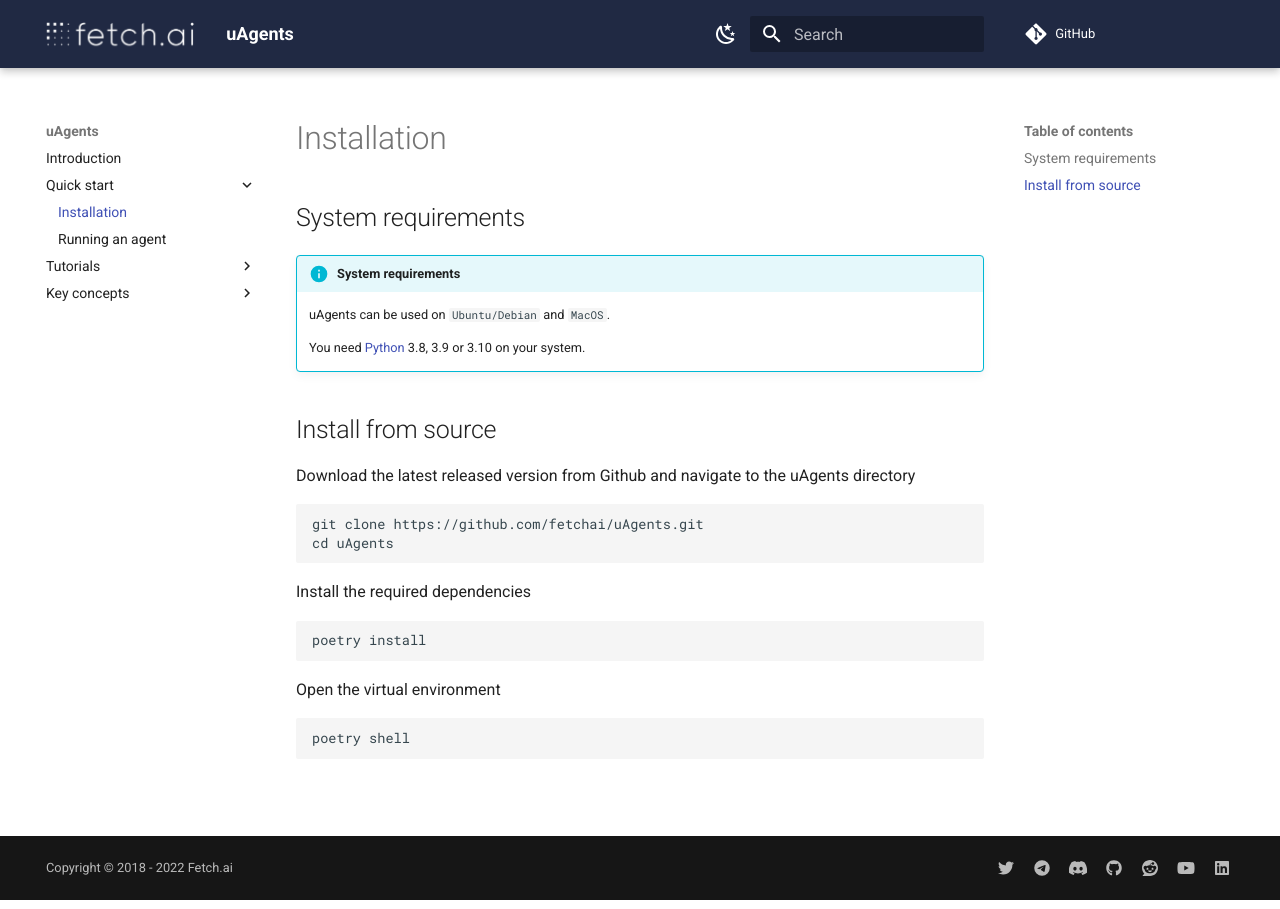
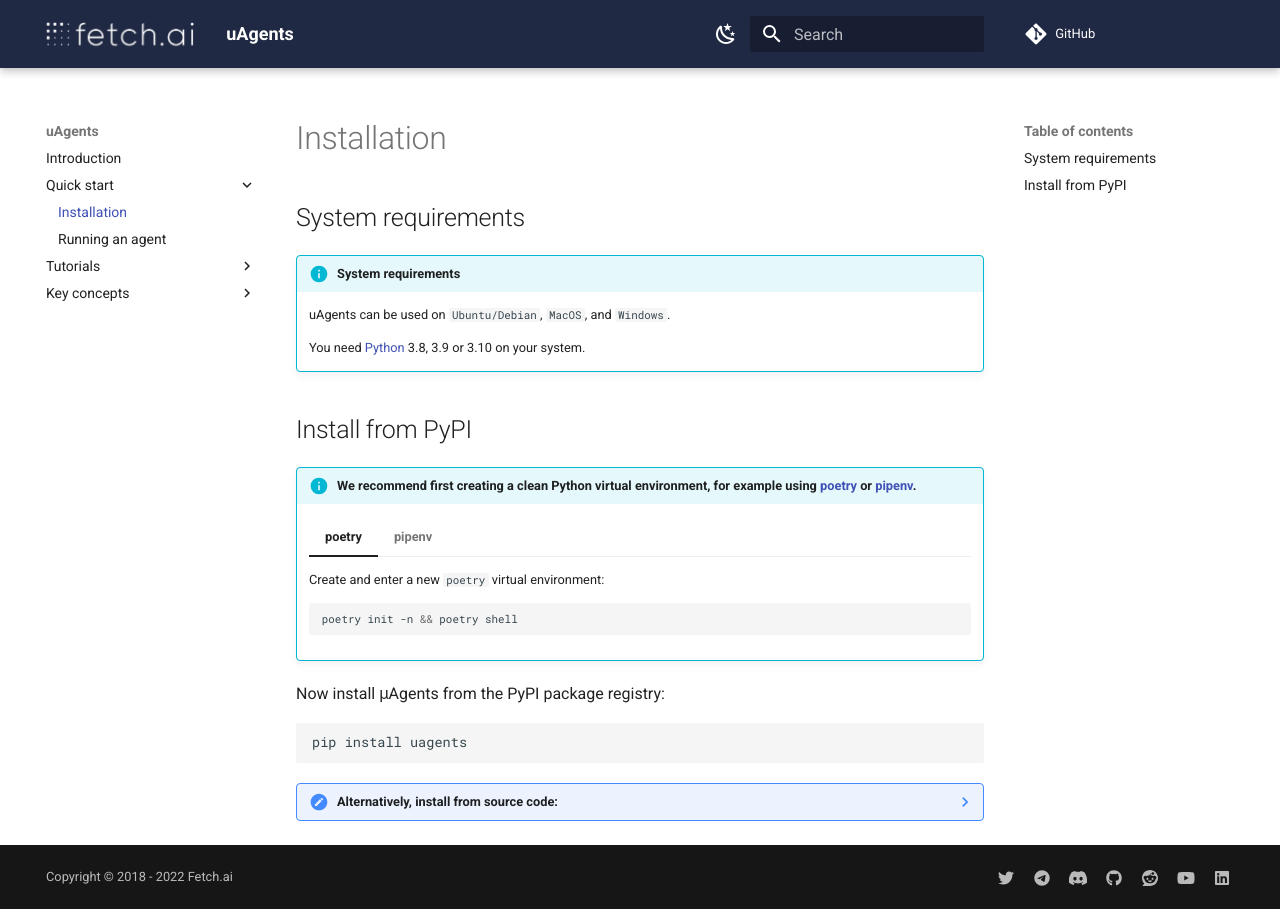
Before and after one commit to fetchai/uAgents, an MkDocs documentation site: the page built from docs/installation.md, in a window 1280 px wide. Built offline with MkDocs 1.6.1 and Material for MkDocs 9.7.7, drawn with Linux system fonts in a browser that asks for light colours; comment, search, counter and statistics services are not loaded.

Commit message:
docs: minor edits

````diff
--- a/docs/almanac-registration.md
+++ b/docs/almanac-registration.md
@@ -2,15 +2,16 @@
 
 Agent registration in the almanac-contract is a key part for remote agents communication.
 
-To be found by other uAgents, each uAgent needs to register (paying a small fee) in the almanac contract using their [agent address](addresses.md). Therefore, your agents need to have funds available in their [fetch address](addresses.md). You can use the function `fund_agent_if_low` to fund your agent:
+To be found by other uAgents, each uAgent needs to register (paying a small fee) in the almanac contract using their [agent address](addresses.md). Therefore, your agents need to have funds available in their [fetch address](addresses.md). When using the testnet, you can use the function `fund_agent_if_low` to fund your agent:
 
 ```python
 from uagents.setup import fund_agent_if_low
+
 agent = Agent(name="alice", seed="agent1 secret phrase")
 
 fund_agent_if_low(agent.wallet.address())
 ```
-This function will check if you have enough tokens to register in the `almanac-contract`, if not it will add tokens to your [fetch address](addresses.md). Make sure to add a `seed` to your agent so you don't have to fund different addresses each time you run your agent.
+This function will check if you have enough tokens to register in the `almanac-contract`. If not it will add tokens to your [fetch address](addresses.md). Make sure to add a `seed` to your agent so you don't have to fund different addresses each time you run your agent.
 
 uAgents can communicate by querying the `almanac-contract` and retrieving an HTTP endpoint from the recipient uAgent. Therefore, we need to specify the [service endpoints](almanac-endpoint.md) when defining an agent:
 
--- a/docs/installation.md
+++ b/docs/installation.md
@@ -3,27 +3,48 @@
 ## System requirements
 
 !!! Info "System requirements"
-    uAgents can be used on `Ubuntu/Debian` and `MacOS`.
+    uAgents can be used on `Ubuntu/Debian`, `MacOS`, and `Windows`.
 
     You need <a href="https://www.python.org/downloads/" target="_blank">Python</a> 3.8, 3.9 or 3.10 on your system.
 
-## Install from source
+## Install from PyPI
 
-Download the latest released version from Github and navigate to the uAgents directory
+!!! Info "We recommend first creating a clean Python virtual environment, for example using [poetry](https://python-poetry.org/docs/) or [pipenv](https://pipenv.pypa.io/en/latest/install/)."
+    === "poetry"
+        Create and enter a new `poetry` virtual environment:
+        ``` bash
+        poetry init -n && poetry shell
+        ```
+    === "pipenv"
+        Create and enter a new `pipenv` environment:
+        ``` bash
+        pipenv --python 3.10 && pipenv shell
+        ```
 
-```
-git clone https://github.com/fetchai/uAgents.git
-cd uAgents
+Now install μAgents from the PyPI package registry:
+``` bash
+pip install uagents
 ```
 
-Install the required dependencies
 
-```
-poetry install
-```
 
-Open the virtual environment
+??? note "Alternatively, install from source code:"
 
-```
-poetry shell
-```
+    Download the latest released version from Github and navigate to the uAgents directory
+
+    ```
+    git clone https://github.com/fetchai/uAgents.git
+    cd uAgents
+    ```
+
+    Install the required dependencies
+
+    ```
+    poetry install
+    ```
+
+    Open the virtual environment
+
+    ```
+    poetry shell
+    ```
````
Also changed, not shown: docs/addresses.md (+5 -10 lines), docs/index.md (+8 -6 lines), docs/run-agent.md (+1 -0 lines), docs/storage.md (+5 -5 lines).
